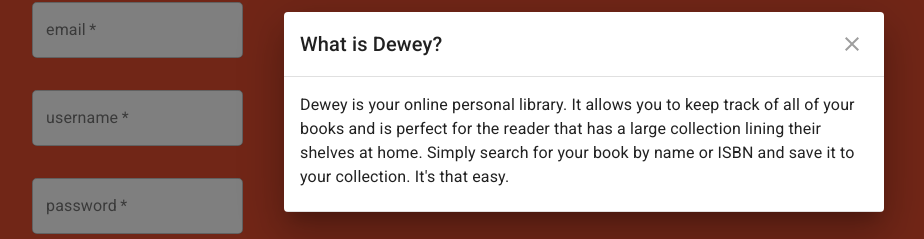
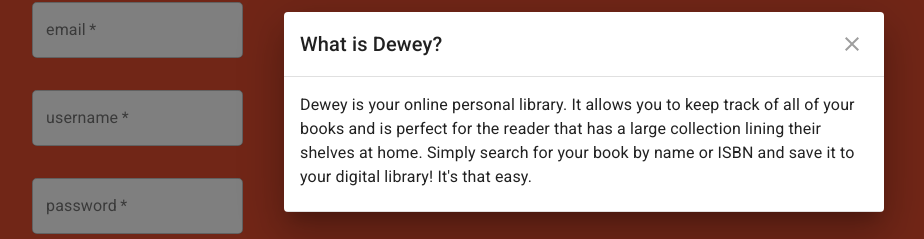
Before and after one commit to usrs/Dewey, a React (Create React App) app in the folder client/: page / in a window 1280 px wide. Both pictures are taken after a click on the button "WHAT IS DEWEY?". Shown: the part 288-527 px from the top of the page, without its empty margins (56-980 px from the left). Built offline with nearby package versions, Linux system fonts and the light colour scheme.

Commit message:
Changed some wording in the about modal

```diff
--- a/client/src/components/SignUpForm/SignUpForm.js
+++ b/client/src/components/SignUpForm/SignUpForm.js
@@ -224,7 +224,7 @@ const SignUpForm = () => {
                     </DialogTitle>
                     <DialogContent dividers>
                         <Typography gutterBottom className={classes.modalTitle}>
-                            Dewey is your online personal library. It allows you to keep track of all of your books and is perfect for the reader that has a large collection lining their shelves at home. Simply search for your book by name or ISBN and save it to your collection. It's that easy.
+                            Dewey is your online personal library. It allows you to keep track of all of your books and is perfect for the reader that has a large collection lining their shelves at home. Simply search for your book by name or ISBN and save it to your digital library! It's that easy.
                         </Typography>
                     </DialogContent>
                 </Dialog>
```
